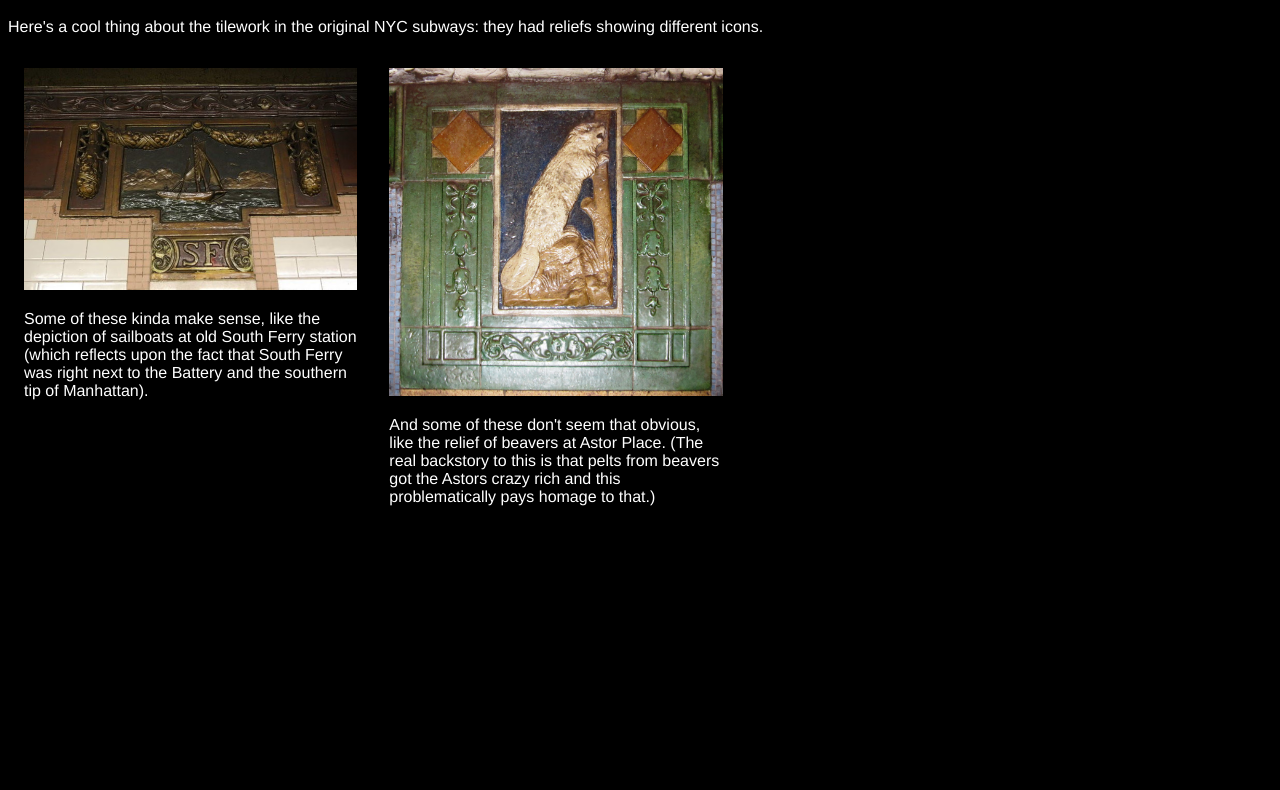
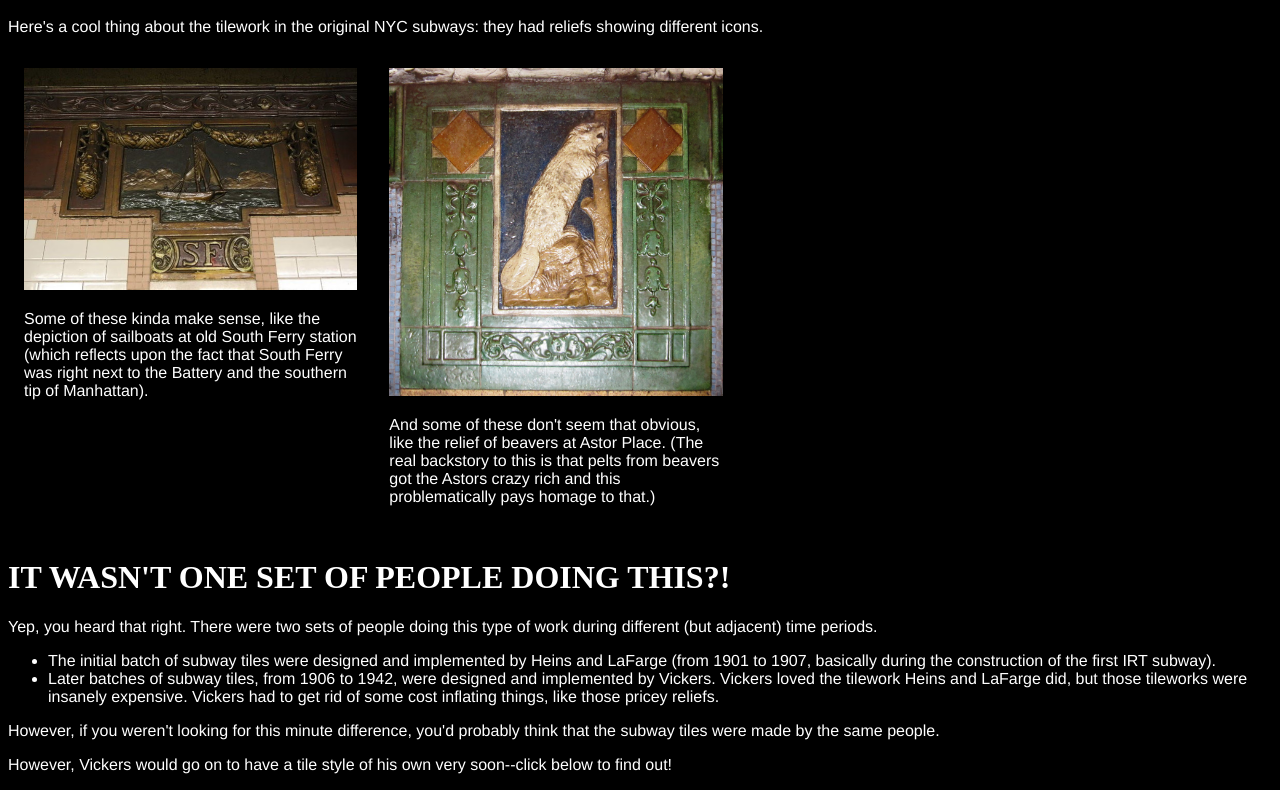
Before and after one commit to andylin2004/DM-UY2193-MidtermMediaQuery, a plain HTML site: page earlytimes.html in a window 1280 px wide. Shown: the part 1403-2193 px from the top of the page. Before the commit the page ends 1949 px from the top, so only its background shows below. Drawn offline with Linux system fonts and the light colour scheme; a web font is replaced by a local one.

Commit message:
one more section for early times

```diff
--- a/earlytimes.html
+++ b/earlytimes.html
@@ -45,6 +45,14 @@
                     <p>And some of these don't seem that obvious, like the relief of beavers at Astor Place. (The real backstory to this is that pelts from beavers got the Astors crazy rich and this problematically pays homage to that.)</p>
                 </div>
             </div>
+            <h1>IT WASN'T ONE SET OF PEOPLE DOING THIS?!</h1>
+            <p>Yep, you heard that right. There were two sets of people doing this type of work during different (but adjacent) time periods.</p>
+            <ul>
+                <li>The initial batch of subway tiles were designed and implemented by Heins and LaFarge (from 1901 to 1907, basically during the construction of the first IRT subway).</li>
+                <li>Later batches of subway tiles, from 1906 to 1942, were designed and implemented by Vickers. Vickers loved the tilework Heins and LaFarge did, but those tileworks were insanely expensive. Vickers had to get rid of some cost inflating things, like those pricey reliefs.</li>
+            </ul>
+            <p>However, if you weren't looking for this minute difference, you'd probably think that the subway tiles were made by the same people.</p>
+            <p>However, Vickers would go on to have a tile style of his own very soon--click below to find out!</p>
         </div>
     </div>
 </html>
--- a/styles.css
+++ b/styles.css
@@ -47,11 +47,12 @@ h1 {
 #homepage {
     background-image: url("imgs/r19wf.jpg");
     /* makes background image show the left side and more of the bottom via https://developer.mozilla.org/en-US/docs/Web/CSS/background-position */
-    background-position: 0% 70%;
+    background-position: 0% 50%;
 }
 
 #earlyyears {
     background-image: url("imgs/irtundergroundsign.jpg");
+    background-position: 0% 50%;
 }
 
 /* this is some themery things going on with the site */
```
